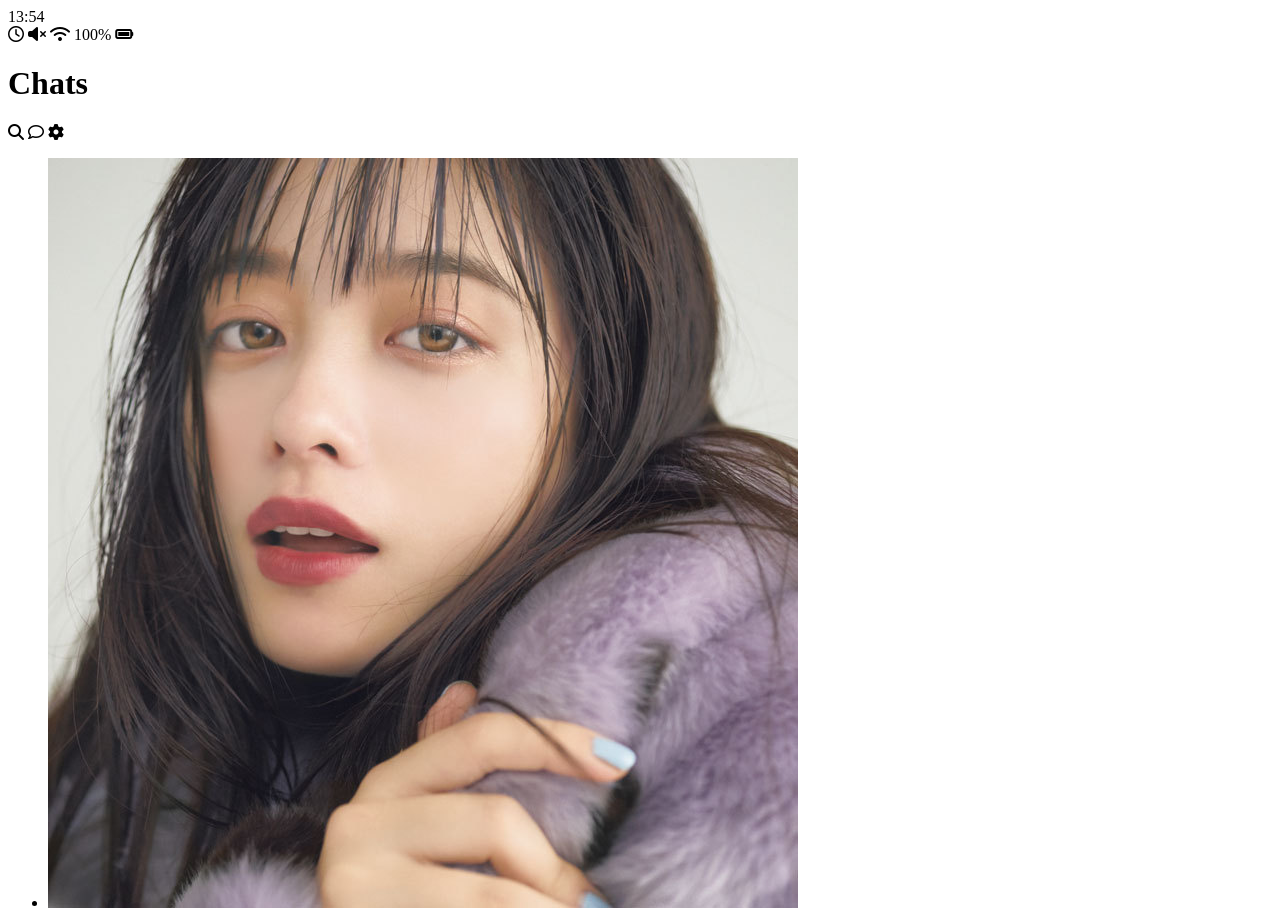
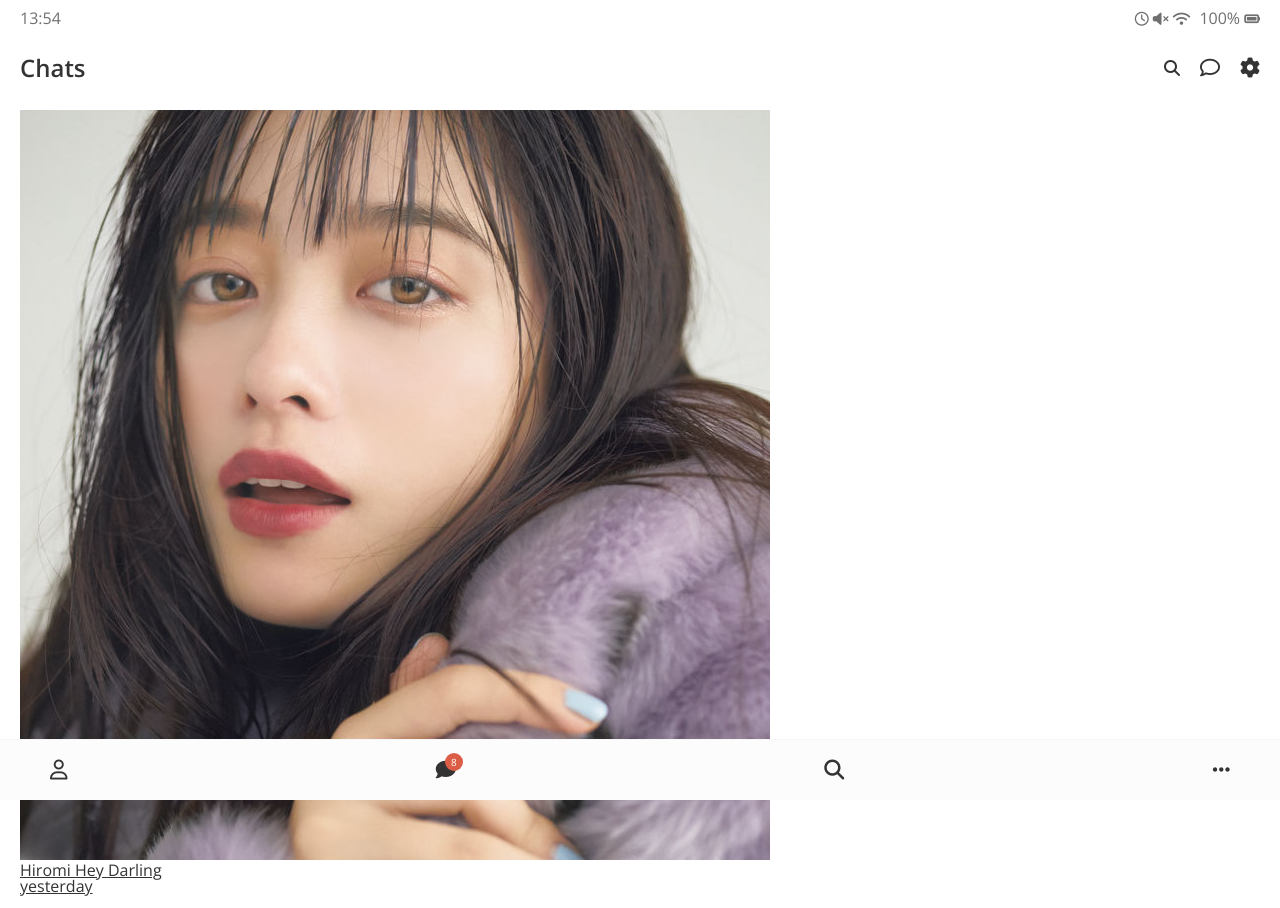
Before and after one commit to taehokwak/Kakao-Clone-2.0, a plain HTML site: page index.html in a window 1280 px wide. Shown: the top 908 px of the page. Drawn offline with nearby package versions, Linux system fonts and the light colour scheme.

Commit message:
css start 0623

```diff
--- /dev/null
+++ b/css/header.css
@@ -0,0 +1,27 @@
+.header {
+  display: flex;
+  justify-content: space-between;
+  align-items: center;
+  margin-bottom: 30px;
+}
+
+.header .header__title {
+  font-size: 24px;
+  font-weight: 600;
+}
+
+.header .header__icon {
+  font-size: 20px;
+  margin-left: 20px;
+  cursor: pointer;
+}
+
+.header .header__header-column {
+  display: flex;
+  align-items: center;
+}
+
+.header .header__back-btn {
+  font-size: 22px;
+  margin-right: 20px;
+}
--- /dev/null
+++ b/css/nav-bar.css
@@ -0,0 +1,37 @@
+.nav {
+  position: fixed;
+  width: 100%;
+  background-color: #fcfcfc;
+  padding: 20px 50px;
+  left: 0px;
+  bottom: 0px;
+  border-top: 1px solid #f7f7f7;
+}
+
+.nav .nav__list {
+  display: flex;
+  justify-content: space-between;
+}
+
+.nav i {
+  font-size: 20px;
+}
+
+.nav .nav__list-link {
+  position: relative;
+}
+
+.nav .nav__badge {
+  position: absolute;
+  top: -7px;
+  right: -7px;
+  font-size: 10px;
+  color: white;
+  background-color: #dc5d46;
+  width: 18px;
+  height: 18px;
+  display: flex;
+  justify-content: center;
+  align-items: center;
+  border-radius: 50%;
+}
--- /dev/null
+++ b/css/reset.css
@@ -0,0 +1,124 @@
+html,
+body,
+div,
+span,
+applet,
+object,
+iframe,
+h1,
+h2,
+h3,
+h4,
+h5,
+h6,
+p,
+blockquote,
+pre,
+a,
+abbr,
+acronym,
+address,
+big,
+cite,
+code,
+del,
+dfn,
+em,
+img,
+ins,
+kbd,
+q,
+s,
+samp,
+small,
+strike,
+strong,
+sub,
+sup,
+tt,
+var,
+b,
+u,
+i,
+center,
+dl,
+dt,
+dd,
+ol,
+ul,
+li,
+fieldset,
+form,
+label,
+legend,
+table,
+caption,
+tbody,
+tfoot,
+thead,
+tr,
+th,
+td,
+article,
+aside,
+canvas,
+details,
+embed,
+figure,
+figcaption,
+footer,
+header,
+hgroup,
+menu,
+nav,
+output,
+ruby,
+section,
+summary,
+time,
+mark,
+audio,
+video {
+  margin: 0;
+  padding: 0;
+  border: 0;
+  font-size: 100%;
+  font: inherit;
+  vertical-align: baseline;
+}
+/* HTML5 display-role reset for older browsers */
+article,
+aside,
+details,
+figcaption,
+figure,
+footer,
+header,
+hgroup,
+menu,
+nav,
+section {
+  display: block;
+}
+body {
+  line-height: 1;
+}
+ol,
+ul {
+  list-style: none;
+}
+blockquote,
+q {
+  quotes: none;
+}
+blockquote:before,
+blockquote:after,
+q:before,
+q:after {
+  content: "";
+  content: none;
+}
+table {
+  border-collapse: collapse;
+  border-spacing: 0;
+}
--- /dev/null
+++ b/css/status-bar.css
@@ -0,0 +1,14 @@
+.status-bar {
+  display: flex;
+  justify-content: space-between;
+  margin-bottom: 30px;
+  opacity: 0.7;
+}
+
+.status-bar i {
+  font-size: 14px;
+}
+
+.status-bar .status-bar__battery-level {
+  margin-left: 5px;
+}
--- /dev/null
+++ b/css/styles.css
@@ -0,0 +1,23 @@
+@import url("https://fonts.googleapis.com/css2?family=Open+Sans:wght@400;600&display=swap");
+@import "reset.css";
+@import "status-bar.css";
+@import "header.css";
+@import "nav-bar.css";
+
+* {
+  box-sizing: border-box;
+}
+
+body {
+  background-color: white;
+  padding: 10px 20px;
+  color: #333333;
+  font-family: "Open Sans", sans-serif, -apple-system, BlinkMacSystemFont,
+    "Segoe UI", Roboto, Oxygen, Ubuntu, Cantarell, "Open Sans", "Helvetica Neue",
+    sans-serif;
+  height: 100000px;
+}
+
+a {
+  color: inherit;
+}
--- a/index.html
+++ b/index.html
@@ -8,7 +8,7 @@
       src="https://kit.fontawesome.com/e7ac277aa8.js"
       crossorigin="anonymous"
     ></script>
-
+    <link rel="stylesheet" href="css/styles.css" />
     <title>Chats | Kakao Clone</title>
   </head>
   <body>
@@ -70,6 +70,7 @@
         </li>
         <li class="nav__list-item">
           <a href="index.html" class="nav__list-link">
+            <div class="nav__badge">8</div>
             <i class="fas fa-comment"></i>
           </a>
         </li>
```
Also changed, not shown: chat.html (+4 -4 lines), find.html (+1 -1 lines), friends.html (+1 -1 lines), more.html (+1 -1 lines), settings.html (+2 -2 lines).
